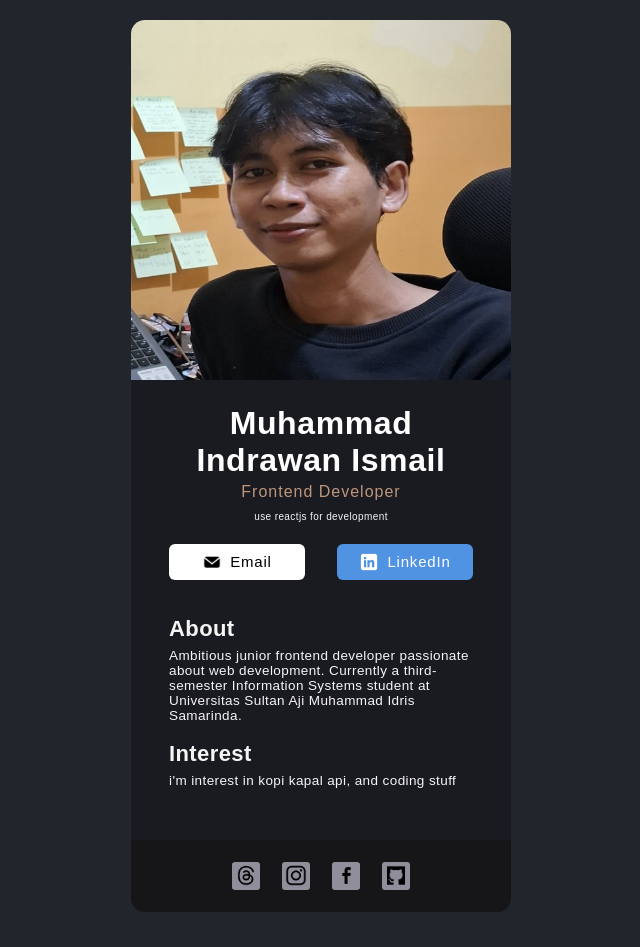
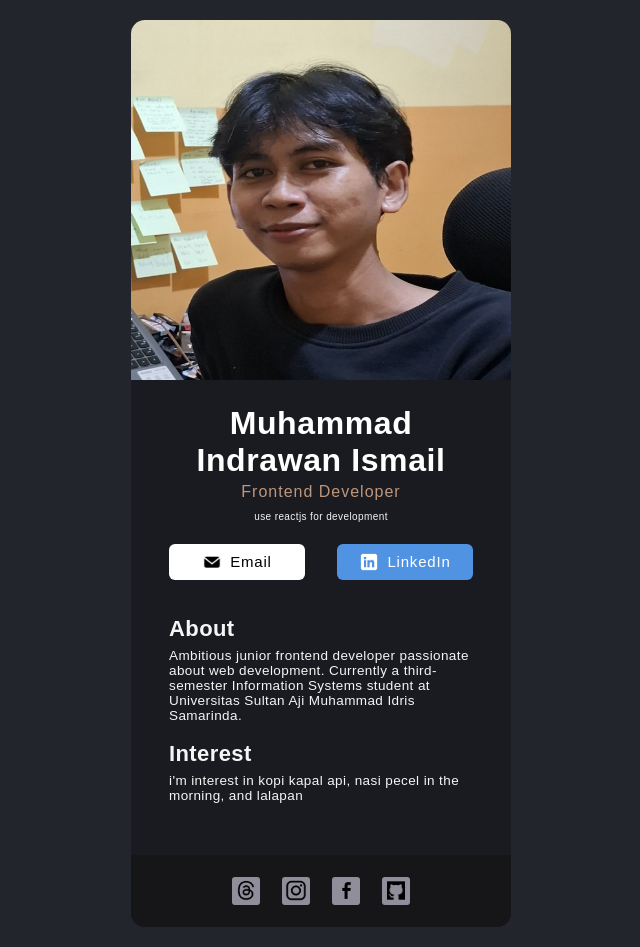
Before and after one commit to Indrawan-maker/mini-project-myprofile, a React (Vite) app: page / in a window 1280 px wide. Shown: the whole page, without its empty margins (319-959 px from the left). Built offline with nearby package versions, Linux system fonts and the light colour scheme.

Commit message:
update interest

```diff
--- a/components/Interest.jsx
+++ b/components/Interest.jsx
@@ -4,8 +4,7 @@ export default function Interest() {
         <div className="interest-wrapper">
         <h2>Interest</h2>
         <p>
-            i'm interest in kopi kapal api,
-            and coding stuff
+            i'm interest in kopi kapal api, nasi pecel in the morning, and lalapan
         </p>
         </div>
         </>
```
